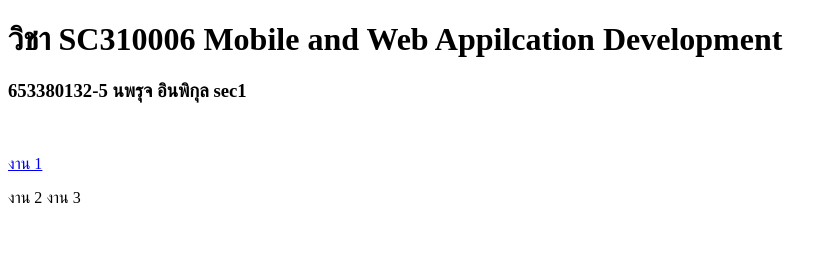
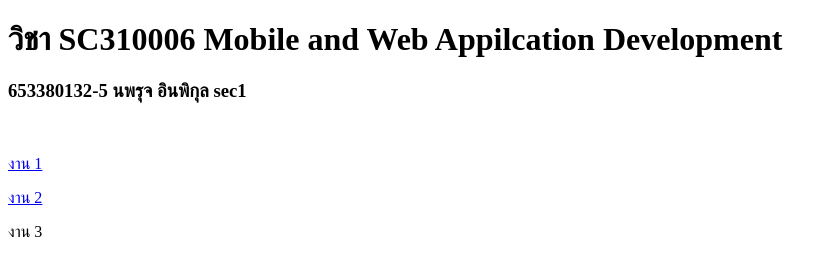
Before and after one commit to 0000inp/web2024, a plain HTML site: page index.html in a window 1280 px wide. Shown: the whole page, without its empty margins (0-838 px from the left). Drawn offline with Linux system fonts and the light colour scheme.

Commit message:
Update index.html

```diff
--- a/index.html
+++ b/index.html
@@ -5,7 +5,7 @@
     <u1>
       <h3>653380132-5 นพรุจ อินพิกุล sec1</h3> <br>
       <p><a href="work1/work1.html">งาน 1</a></p>
-      <li1> งาน 2 </li1>
+      <p><a href="work2/work2.html">งาน 2</a></p>
       <li1> งาน 3 </li1>
     </u1>
   </body>
```
